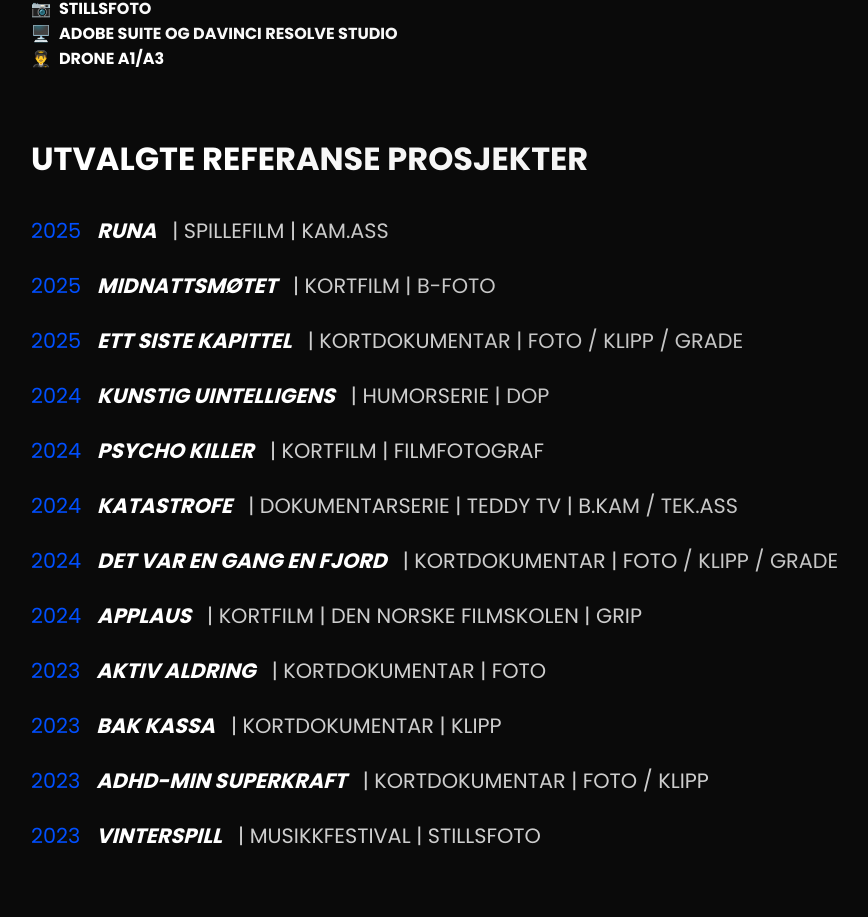
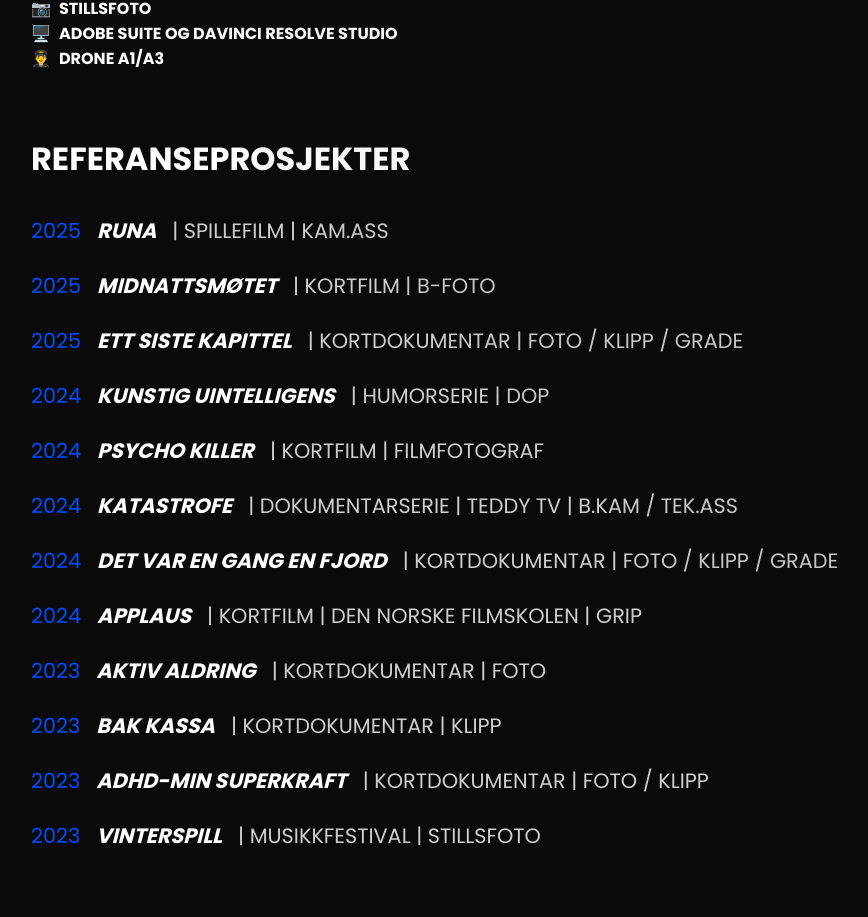
Before and after one commit to bjabot12/are-portfolio, a Vue app: page /about in a window 1280 px wide. Shown: the part 997-1914 px from the top of the page, without its empty margins (41-909 px from the left). Built offline with nearby package versions, Linux system fonts and the light colour scheme.

Commit message:
fix mobile

```diff
--- a/src/components/Projects.vue
+++ b/src/components/Projects.vue
@@ -263,7 +263,7 @@ export default {
 
 @media (max-width: 1200px) {
   .project-header {
-    flex-direction: column;
+    /* flex-direction: column; */
     align-items: flex-start;
   }
 
--- a/src/views/About.vue
+++ b/src/views/About.vue
@@ -42,7 +42,7 @@
           </div>
         </div>
         <div class="projects-list">
-          <h3 class="section-subtitle">UTVALGTE REFERANSE PROSJEKTER</h3>
+          <h3 class="section-subtitle">REFERANSEPROSJEKTER</h3>
           <div class="project-entries">
             <div v-for="project in projects" :key="project.year" class="project-entry">
               <span class="project-year">{{ project.year }}</span>
```
